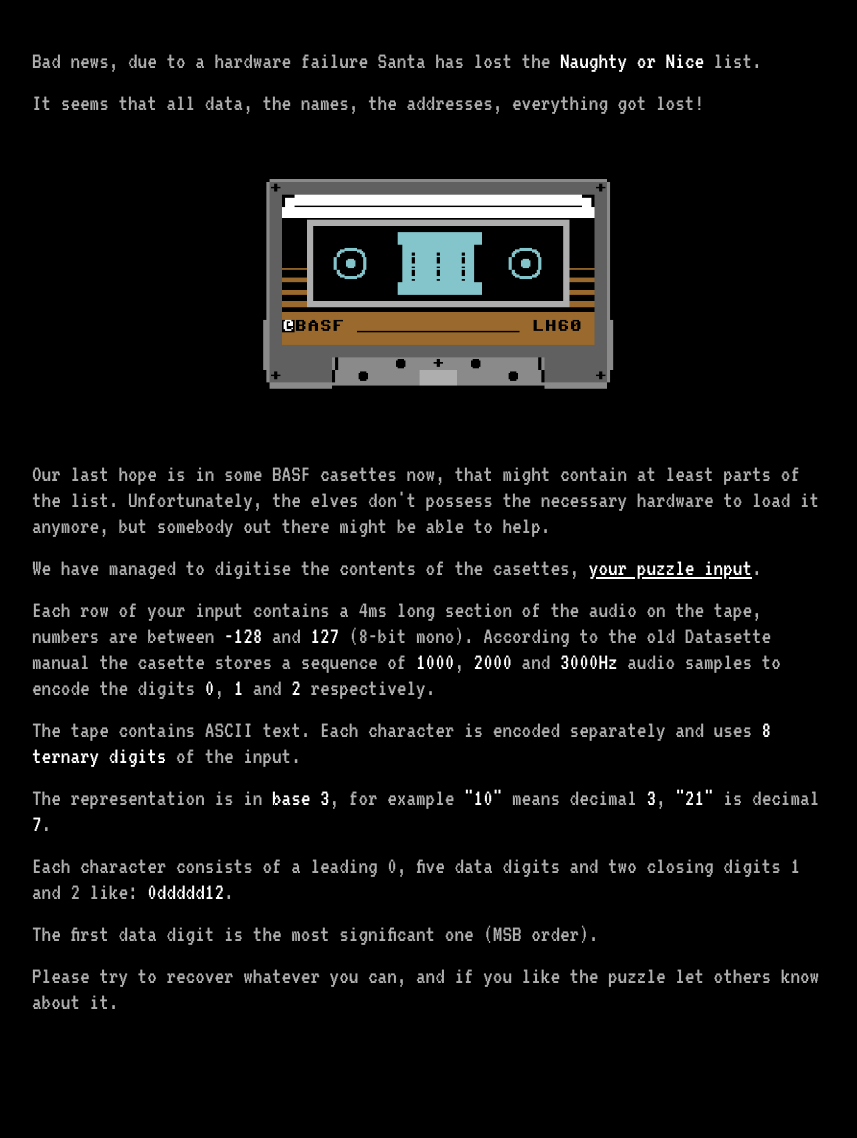
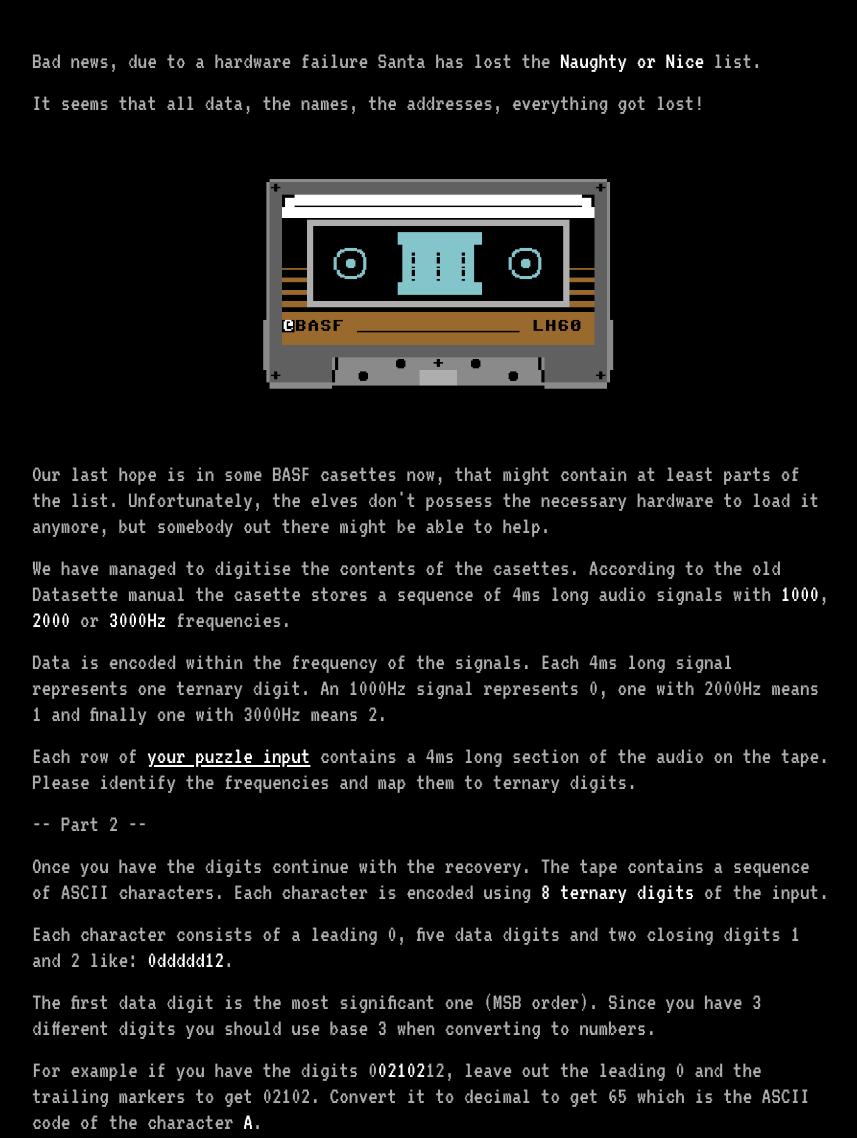
Before and after one commit to encse/casette, a website: page public/index.html in a window 1280 px wide. Shown: the top 1138 px of the page, without its empty margins (0-857 px from the left). Before the commit the page ends 1063 px from the top, so only its background shows below. Drawn offline with Linux system fonts and the light colour scheme.

Commit message:
rephrase

```diff
--- a/public/index.html
+++ b/public/index.html
@@ -49,15 +49,22 @@
             Unfortunately, the elves don't possess the necessary hardware to load it anymore, but somebody
             out there might be able to help.
         </p>
-        <p>We have managed to digitise the contents of the casettes, <a href="input.txt">your puzzle input</a>.</p>
-        <p>Each row of your input contains a 4ms long section of the audio on the tape, numbers are between <em>-128</em> and <em>127</em> (8-bit mono).
-            According to the old Datasette manual the casette stores a sequence of <em>1000</em>, <em>2000</em> and <em>3000Hz</em> audio samples to encode the digits
-            <em>0</em>, <em>1</em> and <em>2</em> respectively.
+        <p>We have managed to digitise the contents of the casettes. According to the old Datasette manual
+            the casette stores a sequence of 4ms long audio signals with <em>1000</em>, <em>2000</em> or
+            <em>3000Hz</em> frequencies.
         </p>
-        <p>The tape contains ASCII text. Each character is encoded separately and uses <em>8 ternary digits</em> of the input.</p>
-        <p>The representation is in <em>base 3</em>, for example <em>"10"</em> means decimal <em>3</em>, <em>"21"</em> is decimal <em>7</em>.</p>
+        <p>Data is encoded within the frequency of the signals. Each 4ms long signal represents one ternary digit.
+            An 1000Hz signal represents 0, one with 2000Hz means 1 and finally one with 3000Hz means 2.</p>
+        <p>Each row of <a href="input.txt">your puzzle input</a> contains a 4ms long section of the audio on the tape. Please
+            identify the frequencies and map them to ternary digits.</p>
+        <p>-- Part 2 --</p>
+        <p>Once you have the digits continue with the recovery. The tape contains a sequence of ASCII characters. Each character is
+            encoded using <em>8 ternary digits</em> of the input.</p>
         <p>Each character consists of a leading 0, five data digits and two closing digits 1 and 2 like: <em>0ddddd12</em>.
-        <p>The first data digit is the most significant one (MSB order).</p>
+        <p>The first data digit is the most significant one (MSB order). Since you have 3 different digits you should use base 3 when
+            converting to numbers.
+        <p>For example if you have the digits <code>0<em>02102</em>12</code>, leave out the leading 0 and the trailing markers to get
+            <code>02102</code>. Convert it to decimal to get 65 which is the ASCII code of the character <em>A</em>.
         <p>Please try to recover whatever you can, and if you like the puzzle let others know about it.</p>
     </div>
     <script>
```
